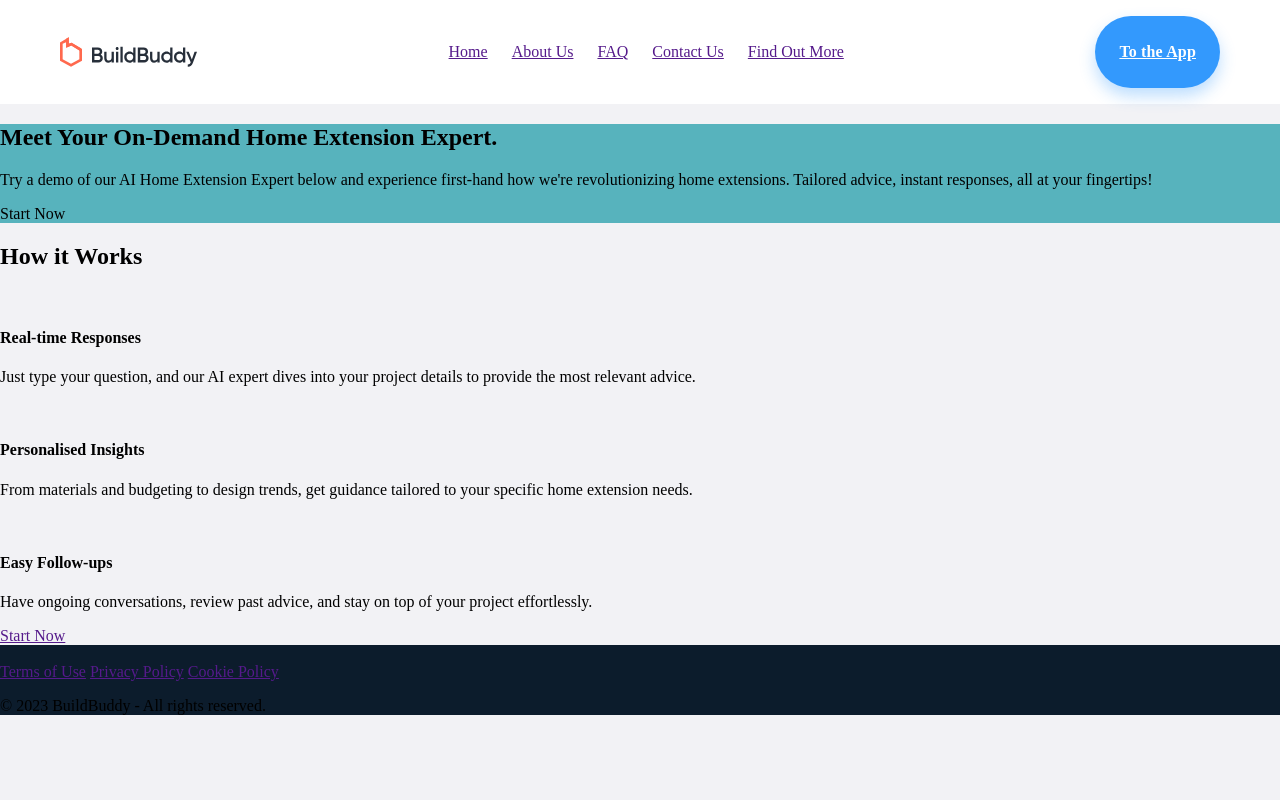
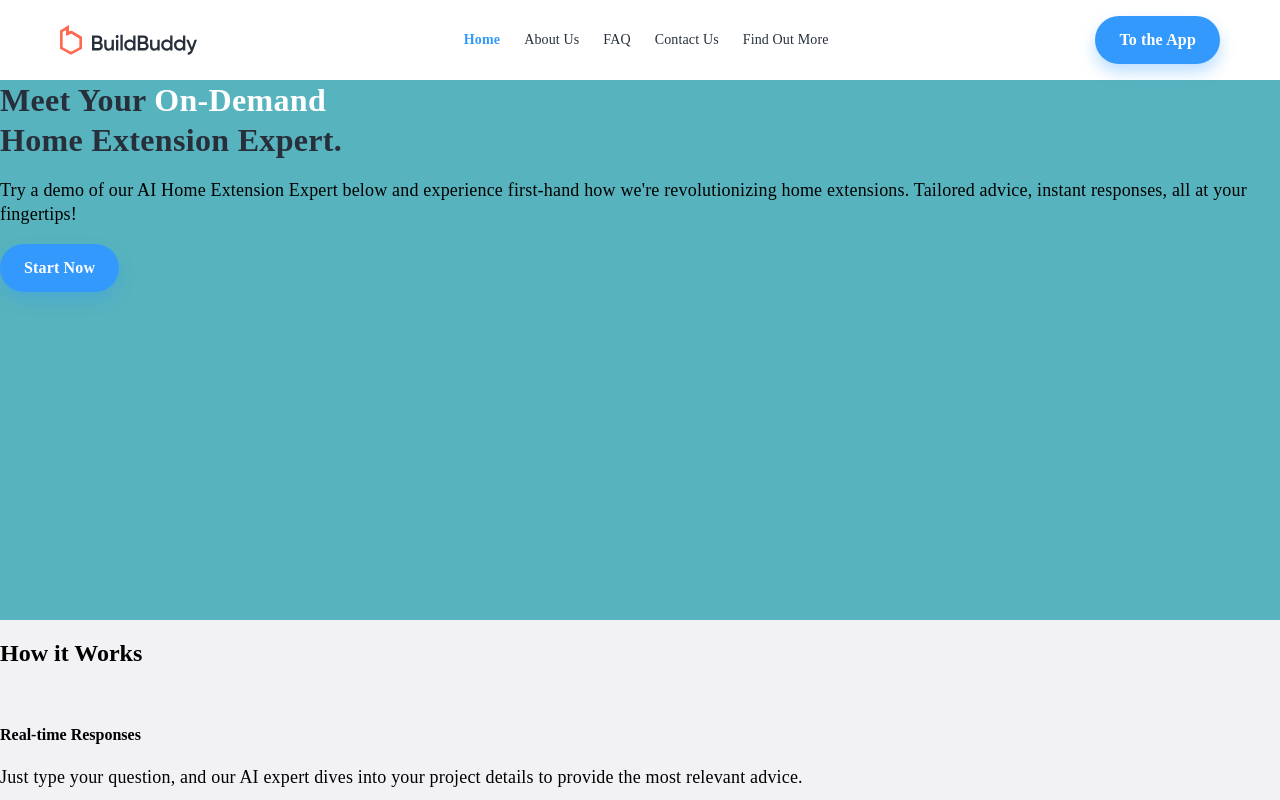
Before and after one commit to theLadEli/BuildBuddy-Chatbot-Demo, a plain HTML site: page index.html in a window 1280 px wide. Shown: the top 800 px of the page. Drawn offline with Linux system fonts and the light colour scheme.

Commit message:
Completed the Menu Bar

```diff
--- a/index.html
+++ b/index.html
@@ -13,24 +13,24 @@
     <header>
         <img src="assets/Logo.svg" alt="BuildBuddy Logo">
         <nav>
-            <a href="">Home</a>
-            <a href="">About Us</a>
-            <a href="">FAQ</a>
-            <a href="">Contact Us</a>
-            <a href="">Find Out More</a>
+            <a href="https://buildbuddy.co/" class="active">Home</a>
+            <a href="https://buildbuddy.co/about/">About Us</a>
+            <a href="https://buildbuddy.co/faq/">FAQ</a>
+            <a href="https://buildbuddy.co/contact-us/">Contact Us</a>
+            <a href="https://buildbuddy.co/">Find Out More</a>
         </nav>
 
-        <a href="" class="btn">To the App</a>
+        <a href="https://app.buildbuddy.co/login" class="btn">To the App</a>
     </header>
 
     <section id="hero-section">
 
         <div>
-            <h1>Meet Your On-Demand Home Extension Expert.</h1>
+            <h1>Meet Your <span style="color:#fff">On-Demand</span><br>Home Extension Expert.</h1>
             <p>Try a demo of our AI Home Extension Expert below and experience first-hand how we're revolutionizing home
                 extensions. Tailored advice, instant responses, all at your fingertips!
             </p>
-            <a class="btn-light">Start Now</a>
+            <a class="btn btn-light">Start Now</a>
         </div>
 
         <div>
--- a/style.css
+++ b/style.css
@@ -1,7 +1,10 @@
 body {
     background: #F2F2F5;
     margin: 0;
+    font-family: Aeonik;
 }
+
+/* Menu Bar */
 
 header {
     /* Layout */
@@ -20,7 +23,8 @@ header {
     /* Layout */
     display: flex;
     height: 48px;
-    padding: 12px 24px;
+    width: fit-content;
+    padding: 0px 24px;
     justify-content: center;
     align-items: center;
     gap: 8px;
@@ -33,13 +37,10 @@ header {
     /* Typography */
     color: var(--text-white, #FFF);
     text-align: center;
-
-    /* Title H5 */
-    font-family: Aeonik;
     font-size: 16px;
     font-style: normal;
     font-weight: 700;
-    line-height: 20px;
+    text-decoration: none;
     letter-spacing: 0.16px;
 }
 
@@ -50,8 +51,45 @@ nav {
     gap: 24px;
 }
 
+nav a {
+    color: var(--text-primary, #272F3A);
+    text-decoration: none;
+    font-size: 14px;
+    font-style: normal;
+    font-weight: 400;
+    line-height: 20px;
+    letter-spacing: 0.14px;
+}
+
+nav .active {
+    color: var(--Button, #3399FD);
+    font-weight: 700;
+}
+
+/* Hero Section */
+
 #hero-section {
     background: #57B3BD;
+    min-height: 540px;
+}
+
+h1 {
+    margin: 0;
+    color: var(--Text, #272F3A);
+    font-size: 32px;
+    font-style: normal;
+    font-weight: 700;
+    line-height: 40px;
+    letter-spacing: 0.32px;
+}
+
+p {
+    color: #000;
+    font-size: 18px;
+    font-style: normal;
+    font-weight: 400;
+    line-height: 24px;
+    letter-spacing: 0.18px;
 }
 
 footer {
```
